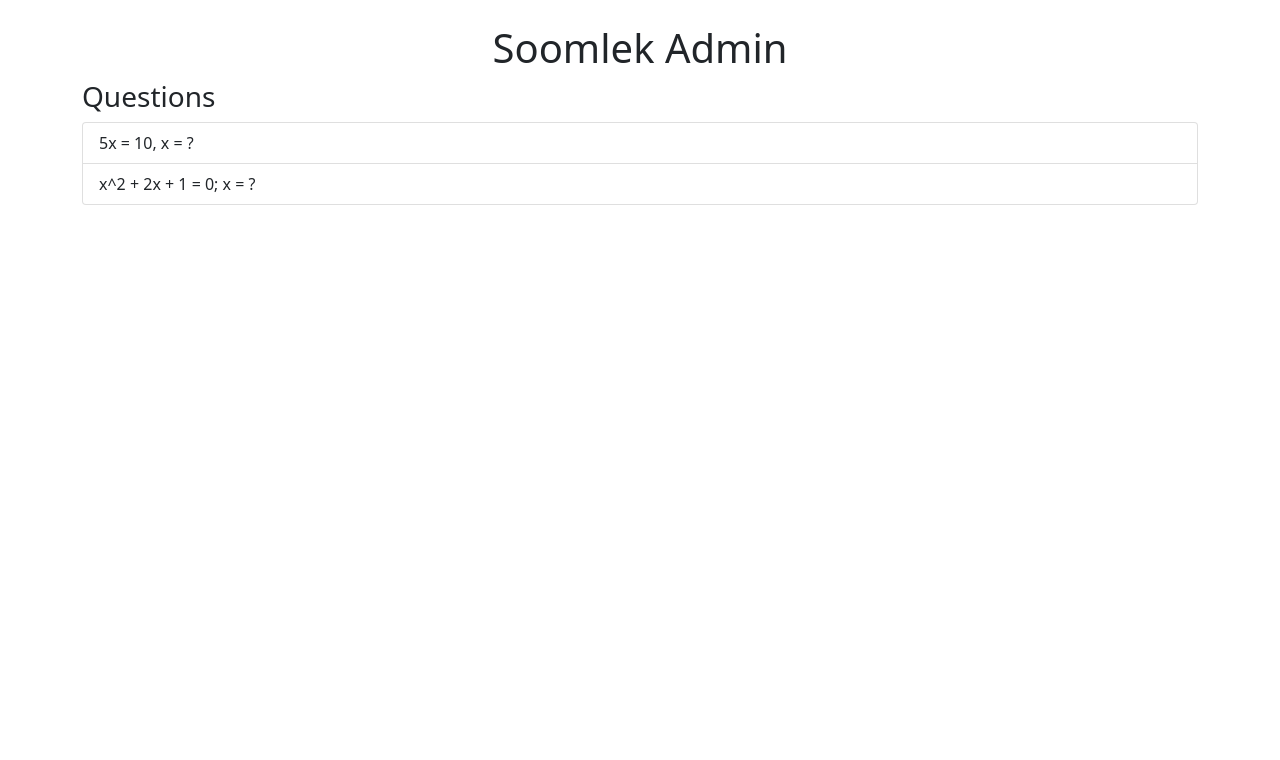
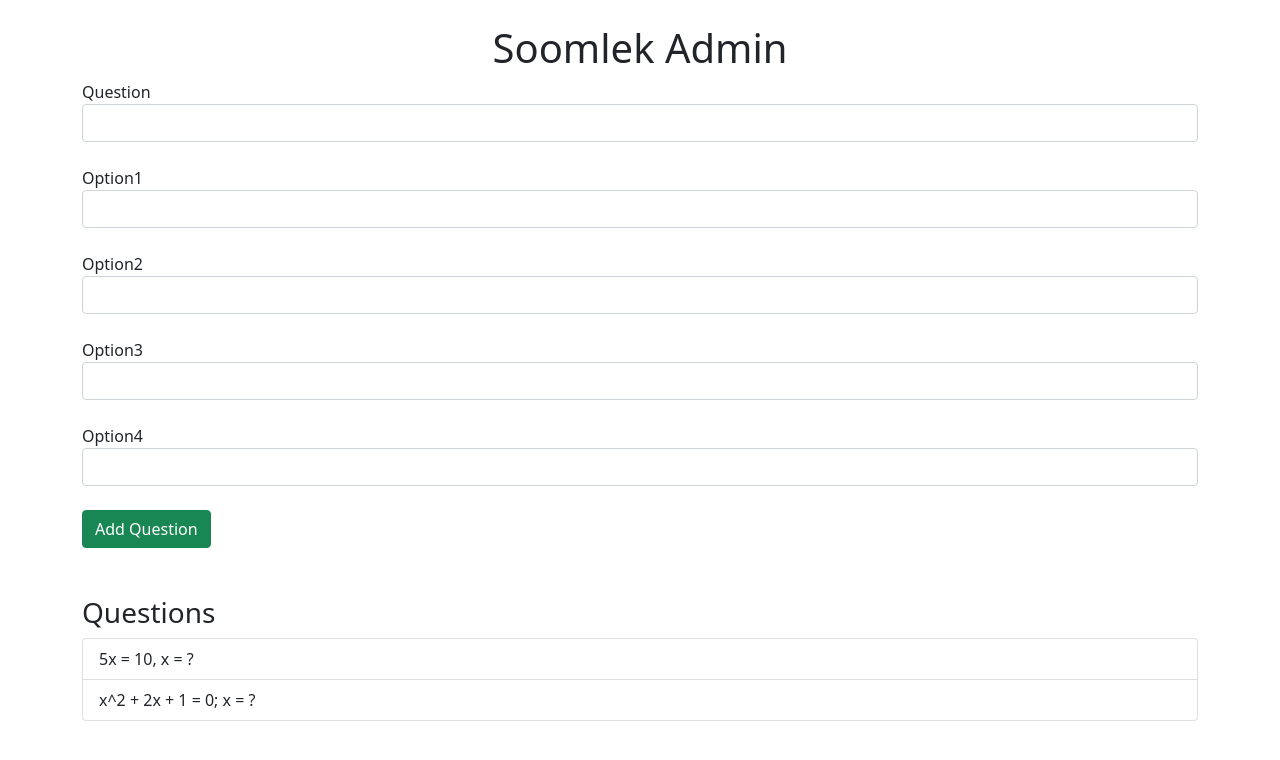
Before and after one commit to lebrancconvas/Soomlek-Admin-Express, a Node server app: page / in a window 1280 px wide. Shown: the top 760 px of the page. Run offline with Node 20, Linux system fonts and the light colour scheme; some libraries are stand-ins or nearby versions.

Commit message:
💄 Add Post Form UI.

```diff
--- a/views/index.handlebars
+++ b/views/index.handlebars
@@ -1,4 +1,33 @@
 <h1 class="text-center">{{title}}</h1>
+<form action="/api/questions" method="post">
+	<div class="form-group">
+		<label for="question">Question</label>
+		<input type="text" name="question" class="form-control">
+	</div>
+	<br>
+	<div class="form-group">
+		<label for="option1">Option1</label>
+		<input type="text" name="option1" class="form-control">
+	</div>
+	<br>
+	<div class="form-group">
+		<label for="option2">Option2</label>
+		<input type="text" name="option2" class="form-control">
+	</div>
+	<br>
+	<div class="form-group">
+		<label for="option3">Option3</label>
+		<input type="text" name="option3" class="form-control">
+	</div>
+	<br>
+	<div class="form-group">
+		<label for="option4">Option4</label>
+		<input type="text" name="option4" class="form-control">
+	</div>
+	<br>
+	<input type="submit" value="Add Question" class="btn btn-success">
+</form>
+<br><br>
 <h3>Questions</h3>
 <ul class="list-group">
 	{{#each questions}}
```
